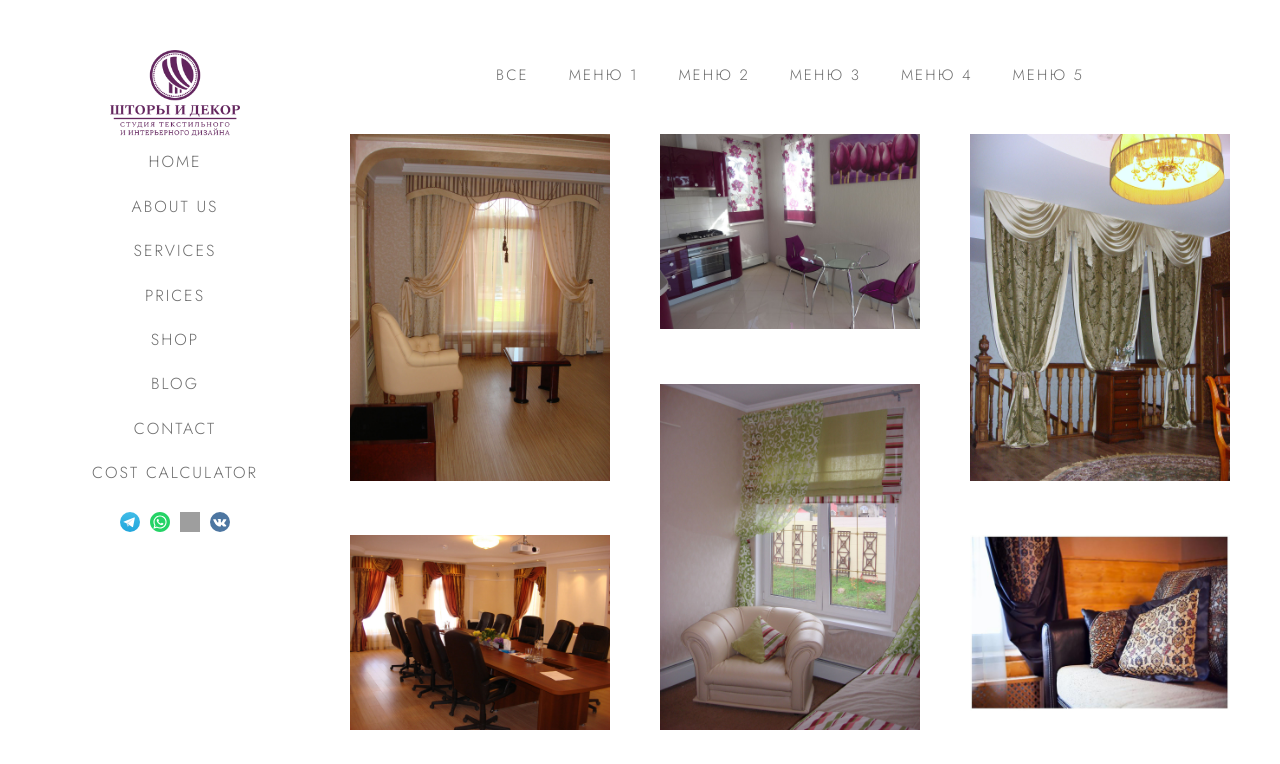
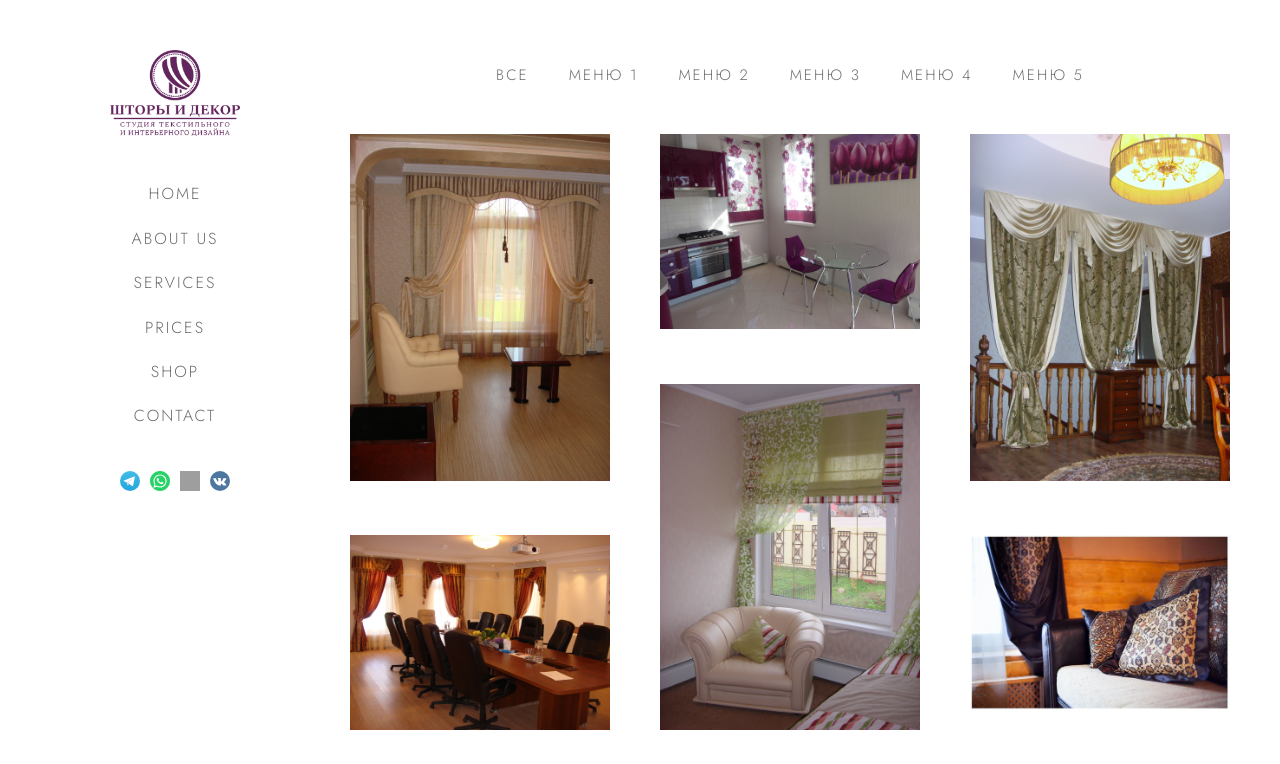
Before and after one commit to shamilfrontend/shtori-i-dekor-portfolio, a Vue app: page / in a window 1280 px wide. Shown: the top 764 px of the page. Built offline with nearby package versions, Linux system fonts and the light colour scheme; grey boxes are pictures that could not be loaded.

Commit message:
feat: update

```diff
--- a/src/components/TheSidebar/index.vue
+++ b/src/components/TheSidebar/index.vue
@@ -20,13 +20,7 @@
           <a href="" class="sidebar__link">Shop</a>
         </li>
         <li class="sidebar__item">
-          <a href="" class="sidebar__link">Blog</a>
-        </li>
-        <li class="sidebar__item">
           <a href="" class="sidebar__link">Contact</a>
-        </li>
-        <li class="sidebar__item">
-          <a href="" class="sidebar__link">Cost Calculator</a>
         </li>
       </ul>
     </nav>
@@ -67,6 +61,7 @@ defineOptions({ name: "TheSidebar" });
 
   &__logo {
     width: 130px;
+    margin-bottom: 32px;
   }
 
   &__list {
@@ -135,6 +130,7 @@ defineOptions({ name: "TheSidebar" });
     justify-content: center;
     align-items: center;
     list-style: none;
+    margin-top: 32px;
     padding: 0;
 
     .social__item:not(:last-child) {
```
